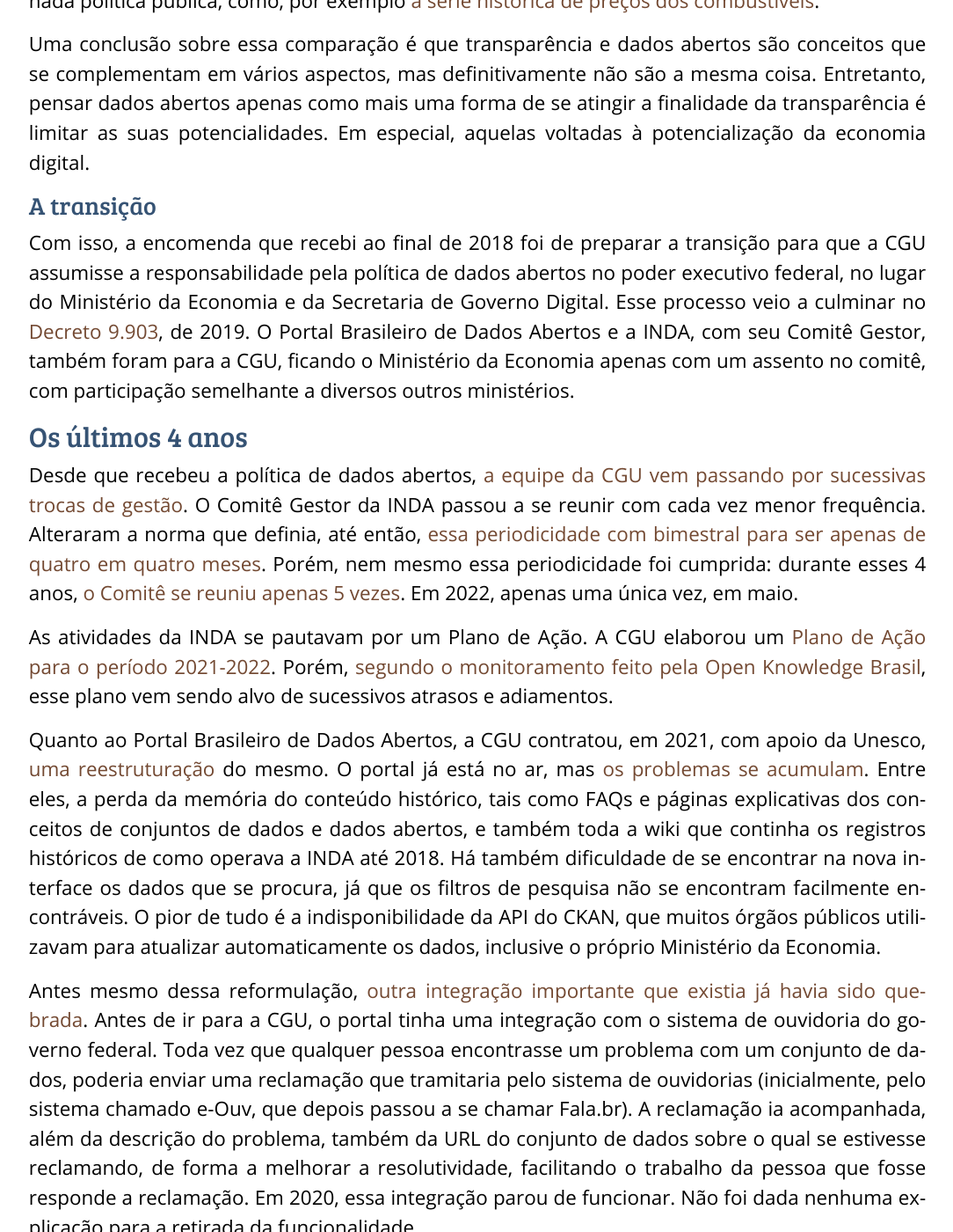
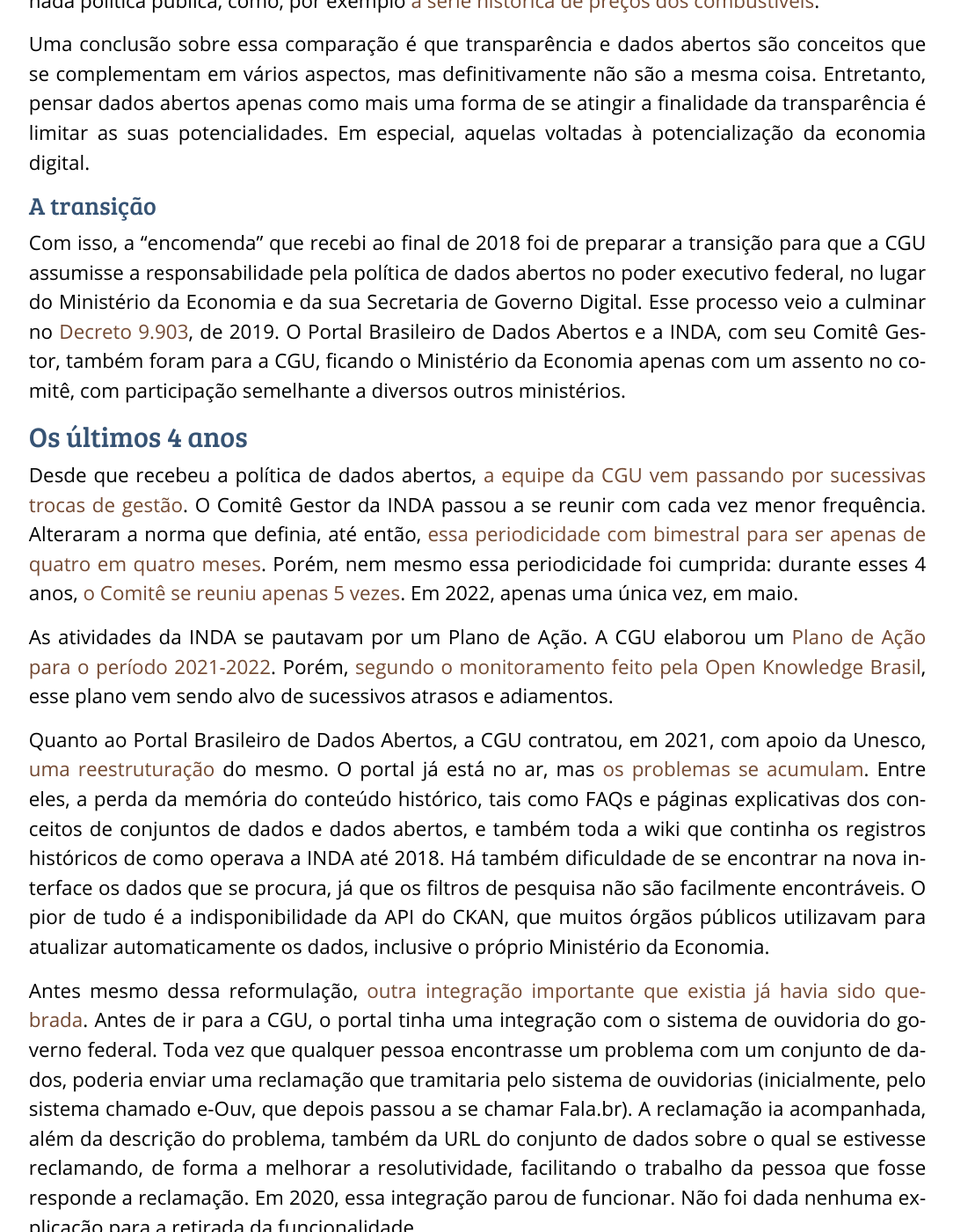
Before and after one commit to augusto-herrmann/augusto-herrmann.github.io, a Jekyll site: the page built from _posts/2022-12-31-dados-abertos-o-que-mudou-nos-ultimos-4-anos.md, in a window 1280 px wide and 1400 px high, scrolled down 9539 px. Shown: the whole window at 88% size, without its empty margins (97-1181 px from the left). Built offline with Jekyll 4.4.1, drawn with Linux system fonts in a browser that asks for light colours; some of the changed text lies outside the part shown.

Commit message:
Adjust wording for better clarity / flow

```diff
--- a/_posts/2022-12-31-dados-abertos-o-que-mudou-nos-ultimos-4-anos.md
+++ b/_posts/2022-12-31-dados-abertos-o-que-mudou-nos-ultimos-4-anos.md
@@ -210,7 +210,7 @@
 
 Por exemplo, o registro das despesas é citado nominalmente tanto la LC
 101 (art. 48-A, II), quanto na Lei de Acesso à Informação -- LAI (art.
-8º, §1º, III). Todavia, dados um pouco mais específicos, como os
+8º, § 1º, III). Todavia, dados um pouco mais específicos, como os
 endereços e localização geográfica de todas as escolas e
 estabelecimentos de saúde não são explicitamente citados em nenhuma lei.
 
@@ -282,10 +282,10 @@
 
 ### A transição
 
-Com isso, a encomenda que recebi ao final de 2018 foi de preparar a
+Com isso, a "encomenda" que recebi ao final de 2018 foi de preparar a
 transição para que a CGU assumisse a responsabilidade pela política de
 dados abertos no poder executivo federal, no lugar do Ministério da
-Economia e da Secretaria de Governo Digital. Esse processo veio a
+Economia e da sua Secretaria de Governo Digital. Esse processo veio a
 culminar no
 [Decreto 9.903](http://www.planalto.gov.br/ccivil_03/_ato2019-2022/2019/decreto/D9903.htm),
 de 2019. O Portal Brasileiro de Dados Abertos e a INDA, com seu Comitê
@@ -320,7 +320,7 @@
 abertos, e também toda a wiki que continha os registros históricos de
 como operava a INDA até 2018. Há também dificuldade de se encontrar na
 nova interface os dados que se procura, já que os filtros de pesquisa
-não se encontram facilmente encontráveis. O pior de tudo é a
+não são facilmente encontráveis. O pior de tudo é a
 indisponibilidade da API do CKAN, que muitos órgãos públicos utilizavam
 para atualizar automaticamente os dados, inclusive o próprio Ministério
 da Economia.
```
Also changed, not shown: other parts of _posts/2022-12-31-dados-abertos-o-que-mudou-nos-ultimos-4-anos.md (+2 -2 lines).
